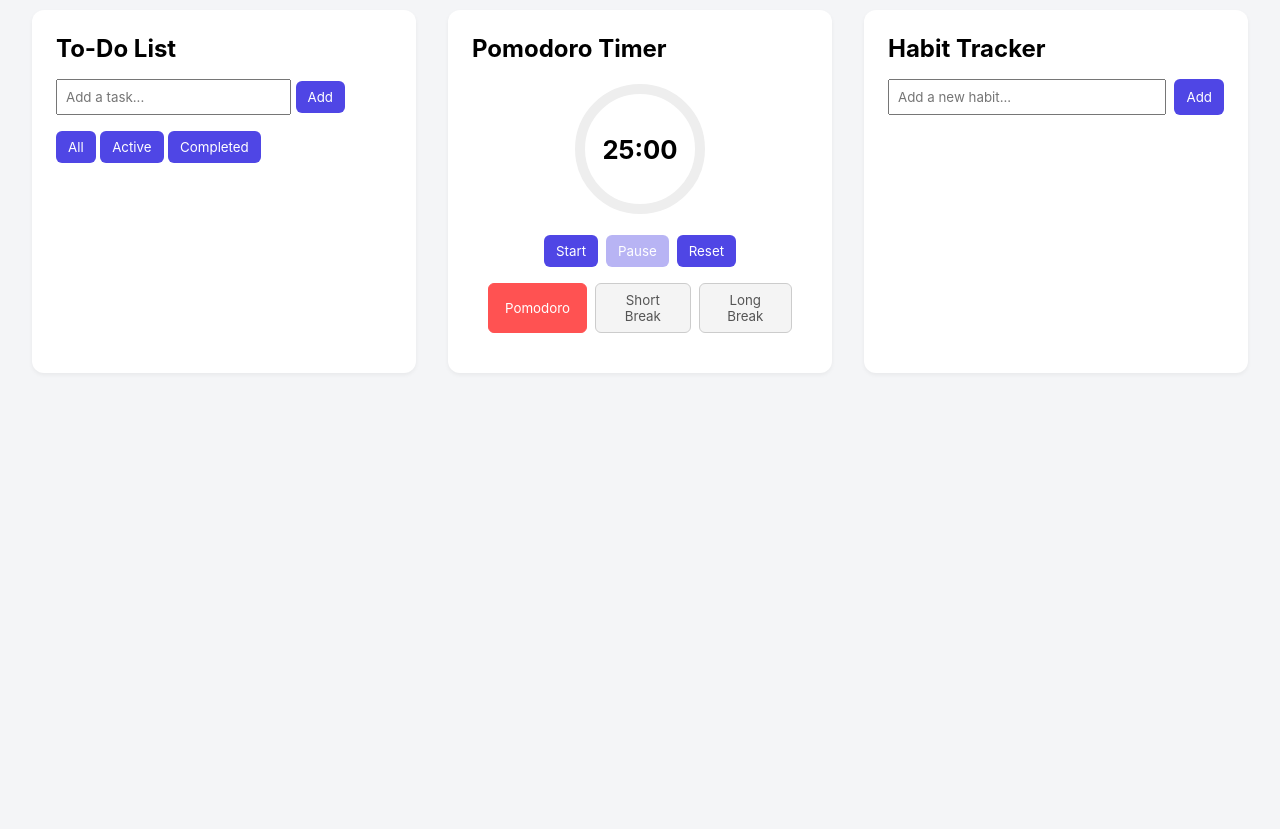
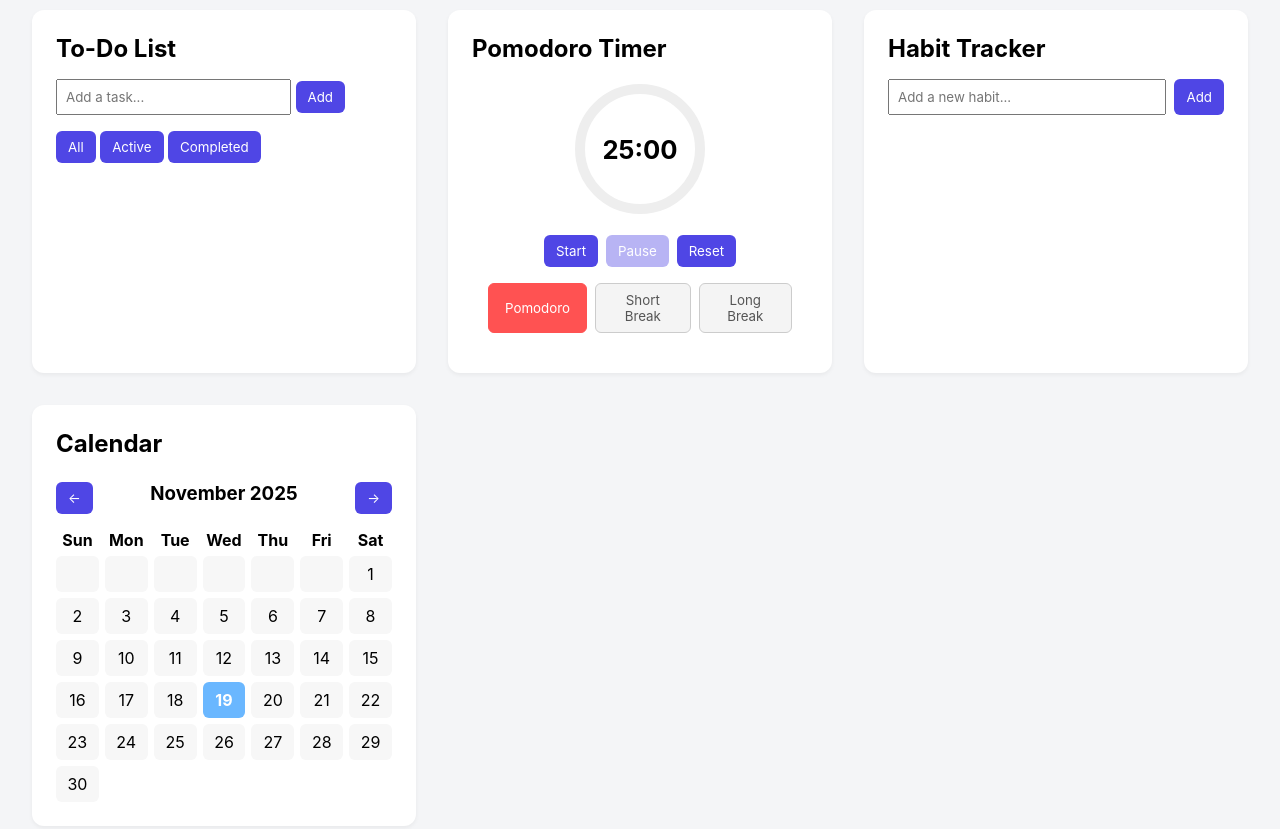
Before and after one commit to ShawnYS-codemtl/productivity-dashboard, a plain HTML site: page index.html in a window 1280 px wide. Shown: the part 93-922 px from the top of the page. Before the commit the page ends 800 px from the top, so only its background shows below. Drawn offline with Linux system fonts and the light colour scheme.

Commit message:
feat: implement render base calendar UI

```diff
--- a/css/components.css
+++ b/css/components.css
@@ -241,3 +241,35 @@ li {
     font-size: 1.1rem;
     cursor: pointer;
 }
+
+#calendar-grid {
+    display: grid;
+    grid-template-columns: repeat(7, 1fr);
+    gap: 6px;
+    margin-top: 1rem;
+}
+
+#calendar-header {
+    display: flex;
+    justify-content: space-between;
+    margin-top: 1.5em;
+}
+
+#calendar-grid .weekday {
+    font-weight: bold;
+    text-align: center;
+}
+
+#calendar-grid .day,
+#calendar-grid .pad {
+    padding: 8px;
+    text-align: center;
+    background: #f7f7f7;
+    border-radius: 6px;
+}
+
+#calendar-grid .day.today {
+    background: #6ab7ff;
+    color: white;
+    font-weight: bold;
+}
--- a/index.html
+++ b/index.html
@@ -109,6 +109,20 @@
 
             </div>
         </section>
+        <section id="calendar-section" class="card">
+            <h2>Calendar</h2>
+
+            <div id="calendar-app">
+                <div id="calendar-header">
+                    <button id="prev-month">←</button>
+                    <h3 id="calendar-title"></h3>
+                    <button id="next-month">→</button>
+                </div>
+
+                <div id="calendar-grid" class="calendar-grid"></div>
+            </div>
+        </section>
+
 
     </main>
 
--- /dev/null
+++ b/js/calendar.js
@@ -0,0 +1,67 @@
+let currentDate = new Date();
+
+export function init() {
+    console.log("Calendar Module Loaded");
+
+    renderCalendar();
+
+    document.getElementById("prev-month").addEventListener("click", () => {
+        currentDate.setMonth(currentDate.getMonth() - 1);
+        renderCalendar();
+    });
+
+    document.getElementById("next-month").addEventListener("click", () => {
+        currentDate.setMonth(currentDate.getMonth() + 1);
+        renderCalendar();
+    });
+}
+
+function renderCalendar(){
+    const grid = document.getElementById('calendar-grid')
+    const title = document.getElementById('calendar-title')
+
+    grid.innerHTML = ''
+
+    const year = currentDate.getFullYear()
+    const month = currentDate.getMonth()
+
+    title.textContent = currentDate.toLocaleString("default", {
+        month: "long",
+        year: "numeric"
+    })
+
+    const firstDay = new Date(year, month, 1).getDay()
+    const numDays = new Date(year, month+1, 0).getDate()
+
+    // Add weekday headings
+    const weekdays = ["Sun","Mon","Tue","Wed","Thu","Fri","Sat"]
+    weekdays.forEach(day => {
+        const div = document.createElement("div");
+        div.className = "weekday";
+        div.textContent = day;
+        grid.appendChild(div);
+    })
+
+    // Pad before the first day of the month
+    for (let i = 0; i < firstDay; i++) {
+        const pad = document.createElement("div");
+        pad.className = "pad";
+        grid.appendChild(pad);
+    }
+
+    const today = new Date()
+    for (let day = 1; day <= numDays; day++) {
+        const cell = document.createElement('div')
+        cell.className = 'day'
+        cell.textContent = day
+
+        const isToday = day === today.getDate() &&
+            month === today.getMonth() &&
+            year === today.getFullYear();
+
+        if (isToday) cell.classList.add('today')
+
+        grid.appendChild(cell)
+    }
+
+}
--- a/js/habits.js
+++ b/js/habits.js
@@ -93,7 +93,7 @@ function render(){
 
         const streakSpan = document.createElement('span');
         streakSpan.classList.add('habit-streak');
-        streakSpan.textContent = `🔥 ${habit.currentStreak} • ⭐ ${habit.bestStreak}`;
+        streakSpan.textContent = `🔥 ${habit.currentStreak}`;
 
         leftDiv.append(check, nameSpan, streakSpan)
 
--- a/js/main.js
+++ b/js/main.js
@@ -1,6 +1,7 @@
 import * as Todo from "./todo.js";
 import * as Pomodoro from "./pomodoro.js";
 import * as Habits from "./habits.js";
+import * as Calendar from "./calendar.js"
 
 document.addEventListener("DOMContentLoaded", () => {
     console.log("Dashboard Loaded");
@@ -9,4 +10,6 @@ document.addEventListener("DOMContentLoaded", () => {
     Todo.init();
     Pomodoro.init();
     Habits.init();
+    Calendar.init();
+
 });
```
